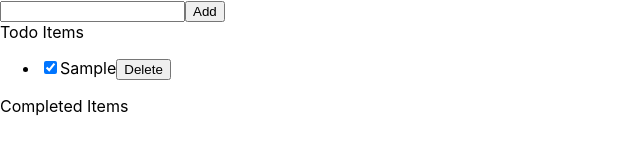
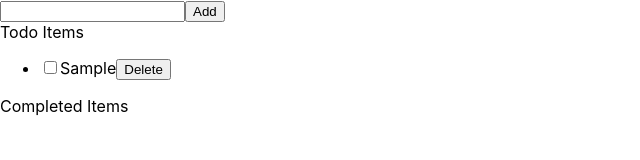
Before and after one commit to mariomelchor/react-todolist, a React (Create React App) app: page / in a window 1280 px wide. Both pictures are taken after typing "Sample" into the empty fields and a click on the button "Add". Shown: the top 160 px of the page, without its empty margins (0-640 px from the left). Built offline with nearby package versions, Linux system fonts and the light colour scheme.

Commit message:
Toggling checkbox

```diff
--- a/src/App.js
+++ b/src/App.js
@@ -10,6 +10,7 @@ class App extends React.Component {
     this.additem = this.additem.bind(this);
     this.deleteTodoItem = this.deleteTodoItem.bind(this);
     this.deleteCompletedItem = this.deleteCompletedItem.bind(this);
+    this.unCompleteItem = this.unCompleteItem.bind(this);
     this.completeItem = this.completeItem.bind(this);
     this.handleChange = this.handleChange.bind(this);
 
@@ -79,6 +80,23 @@ class App extends React.Component {
     localStorage.setItem('todoItems', JSON.stringify(this.state.items));
   }
 
+  unCompleteItem(item){
+    let items = this.state.items;
+    let index = items.todo.indexOf(item);
+
+    items.completed.splice(index,1);
+    items.todo.push(item);
+
+    this.setState({
+      items: {
+        "todo": items.todo,
+        "completed": items.completed
+      },
+    });
+
+    localStorage.setItem('todoItems', JSON.stringify(this.state.items));
+  }
+
   deleteTodoItem(items, item){
 
     items.splice(item,1);
@@ -125,7 +143,7 @@ class App extends React.Component {
         { this.state.items.todo && <List items={this.state.items.todo} delete={this.deleteTodoItem} complete={this.completeItem} list="todo" /> }
 
         Completed Items
-        { this.state.items.completed && <List items={this.state.items.completed} delete={this.deleteCompletedItem} complete={this.completeItem} list="completed" /> }
+        { this.state.items.completed && <List items={this.state.items.completed} delete={this.deleteCompletedItem} complete={this.unCompleteItem} list="completed" /> }
 
       </div>
     );
--- a/src/List/index.js
+++ b/src/List/index.js
@@ -5,7 +5,7 @@ function List(props) {
   return(
     <ul>
       {props.items.map((item, index) => {
-        return <li key={index}><input type="checkbox" checked={props.list === 'completed' ? false : true} onClick={() => props.complete(item)} />{item}
+        return <li key={index}><input type="checkbox" checked={props.list === 'completed' ? true : false} onClick={() => props.complete(item)} />{item}
         <button onClick={() => props.delete(props.items,item)}>Delete</button>
         </li>
       })}
```
